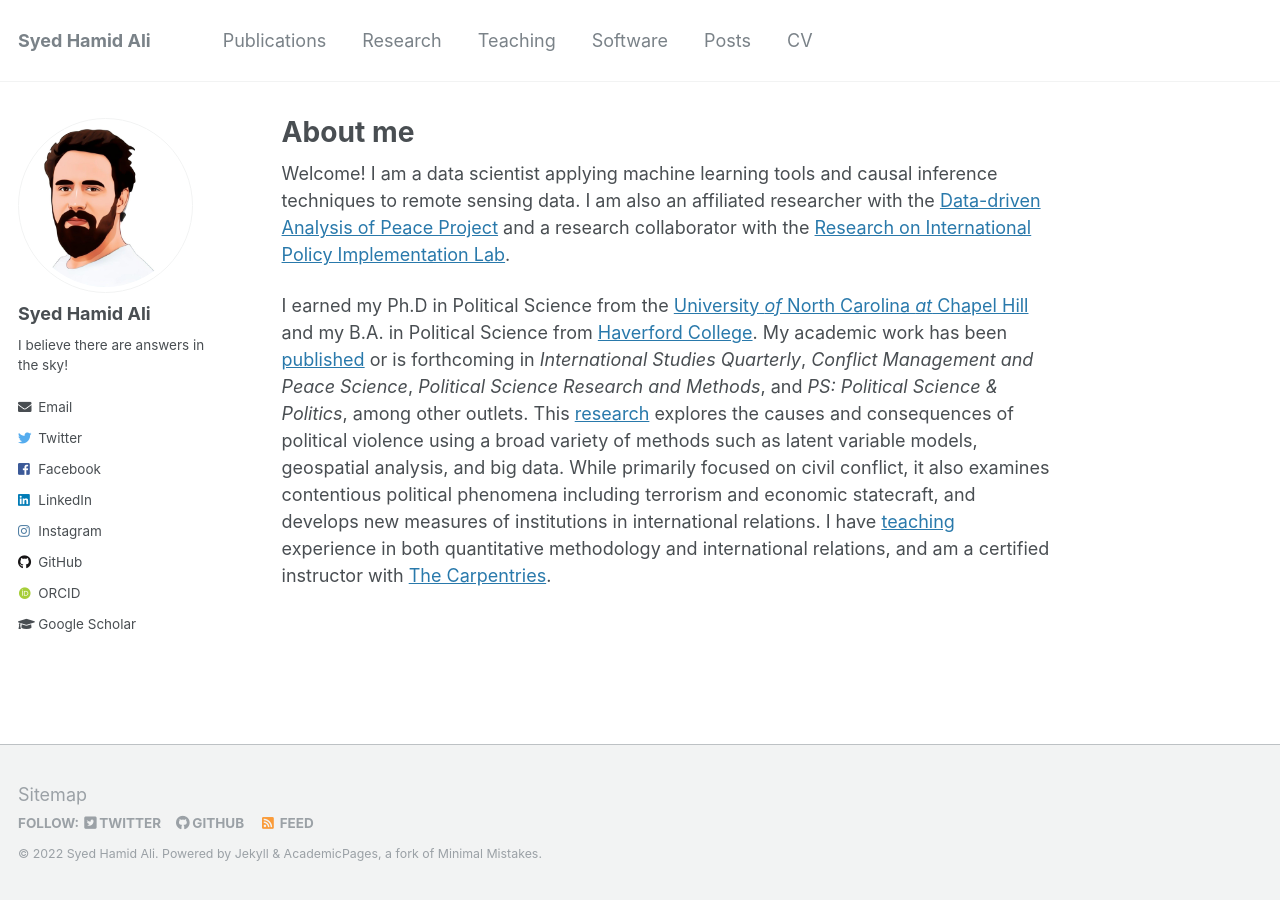
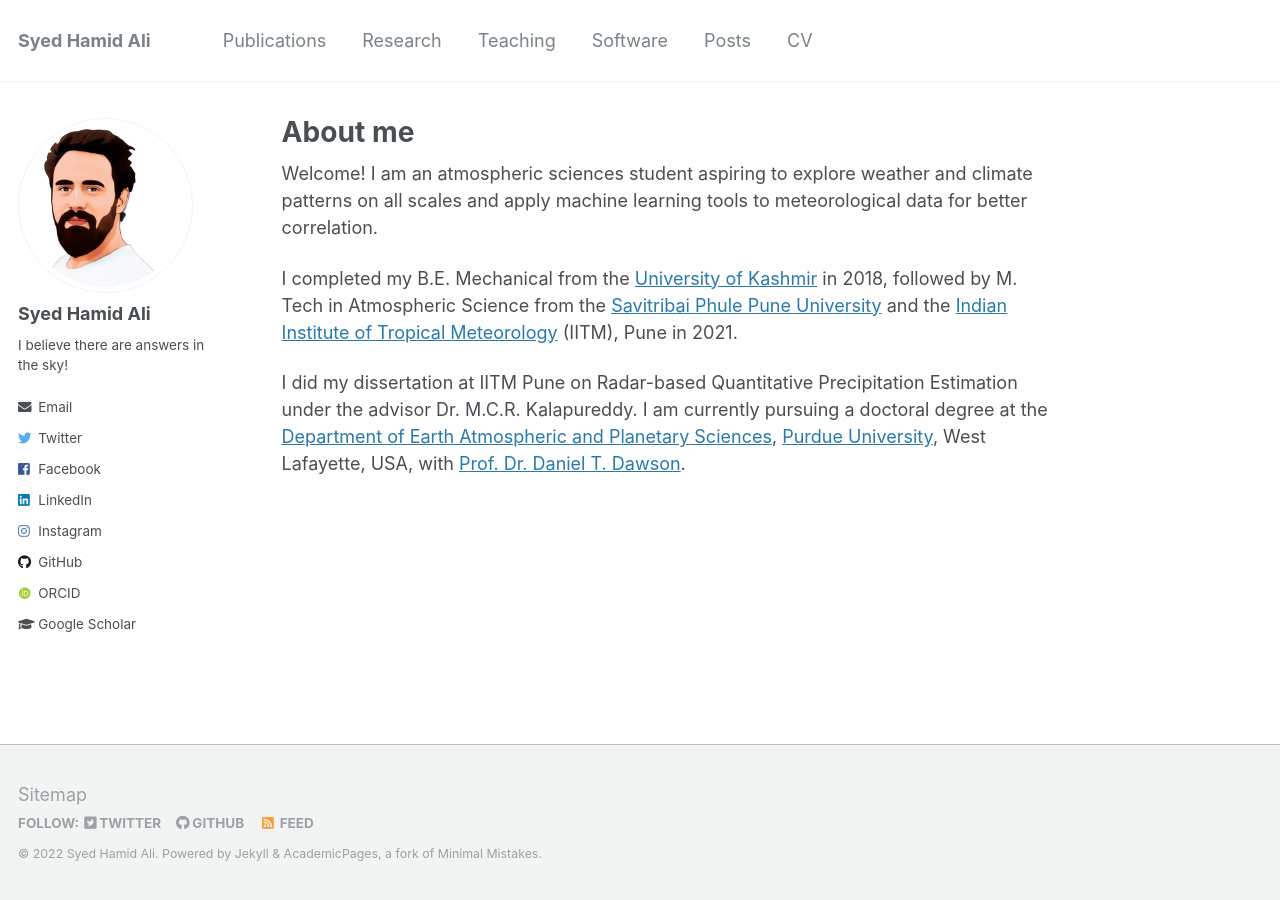
Before and after one commit to syedhamidali/syedhamidali.github.io, a Jekyll site: the page built from _pages/about.md, in a window 1280 px wide. Built offline with Jekyll 4.4.1, drawn with Linux system fonts in a browser that asks for light colours; some web fonts are replaced.

Commit message:
update about me

```diff
--- a/_pages/about.md
+++ b/_pages/about.md
@@ -8,23 +8,8 @@ redirect_from:
   - /about.html
 ---
 
-Welcome! I am a data scientist applying machine learning tools and causal
-inference techniques to remote sensing data. I am also an affiliated
-researcher with the [Data-driven Analysis of Peace Project](https://dapp-lab.org)
-and a research collaborator with the
-[Research on International Policy Implementation Lab](https://bridgingthegapproject.org/ripil).
+Welcome! I am an atmospheric sciences student aspiring to explore weather and climate patterns on all scales and apply machine learning tools to meteorological data for better correlation.
 
-I earned my Ph.D in Political Science from the
-[University *of* North Carolina *at* Chapel Hill](https://www.unc.edu) and my
-B.A. in Political Science from [Haverford College](https://www.haverford.edu).
-My academic work has been [published](publications) or is forthcoming in
-*International Studies Quarterly*, *Conflict Management and Peace Science*,
-*Political Science Research and Methods*, and *PS: Political Science & Politics*,
-among other outlets. This [research](research) explores the causes and
-consequences of political violence using a broad variety of methods such as
-latent variable models, geospatial analysis, and big data. While primarily
-focused on civil conflict, it also examines contentious political phenomena
-including terrorism and economic statecraft, and develops new measures of
-institutions in international relations. I have [teaching](teaching) experience
-in both quantitative methodology and international relations, and am a certified
-instructor with [The Carpentries](https://carpentries.org).
+I completed my B.E. Mechanical from the [University of Kashmir](https://www.kashmiruniversity.net/) in 2018, followed by M. Tech in Atmospheric Science from the [Savitribai Phule Pune University](https://www.unipune.ac.in) and the [Indian Institute of Tropical Meteorology](https://tropmet.res.in) (IITM), Pune in 2021.
+
+I did my dissertation at IITM Pune on Radar-based Quantitative Precipitation Estimation under the advisor Dr. M.C.R. Kalapureddy. I am currently pursuing a doctoral degree at the [Department of Earth Atmospheric and Planetary Sciences](https://eaps.purdue.edu), [Purdue University](https://purdue.edu), West Lafayette, USA, with [Prof. Dr. Daniel T. Dawson](https://stormlab.eaps.purdue.edu/).
```
